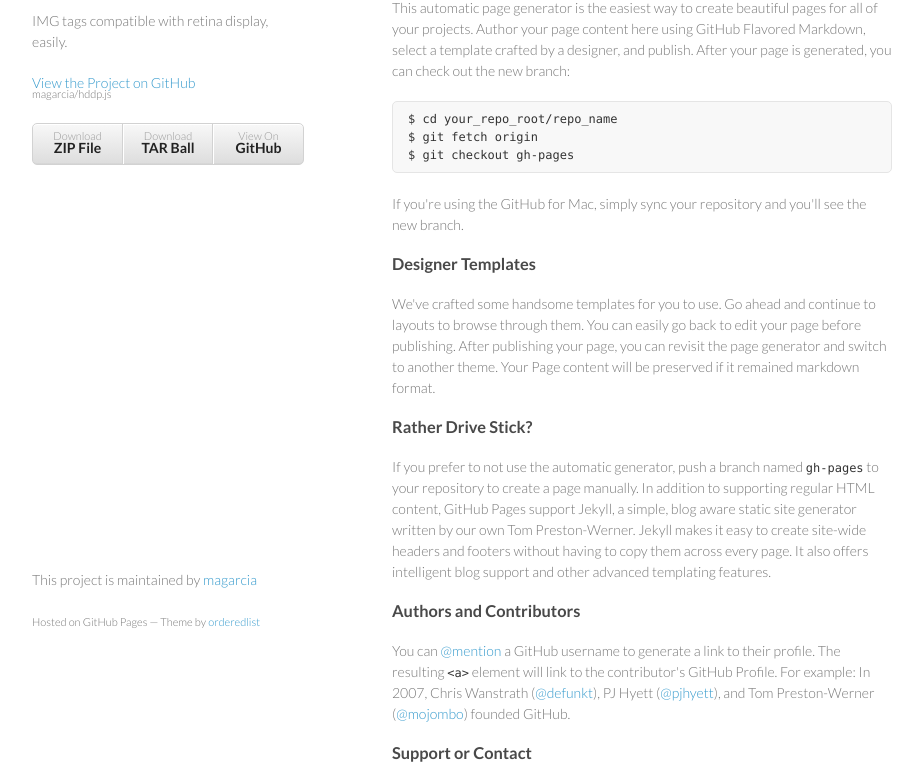
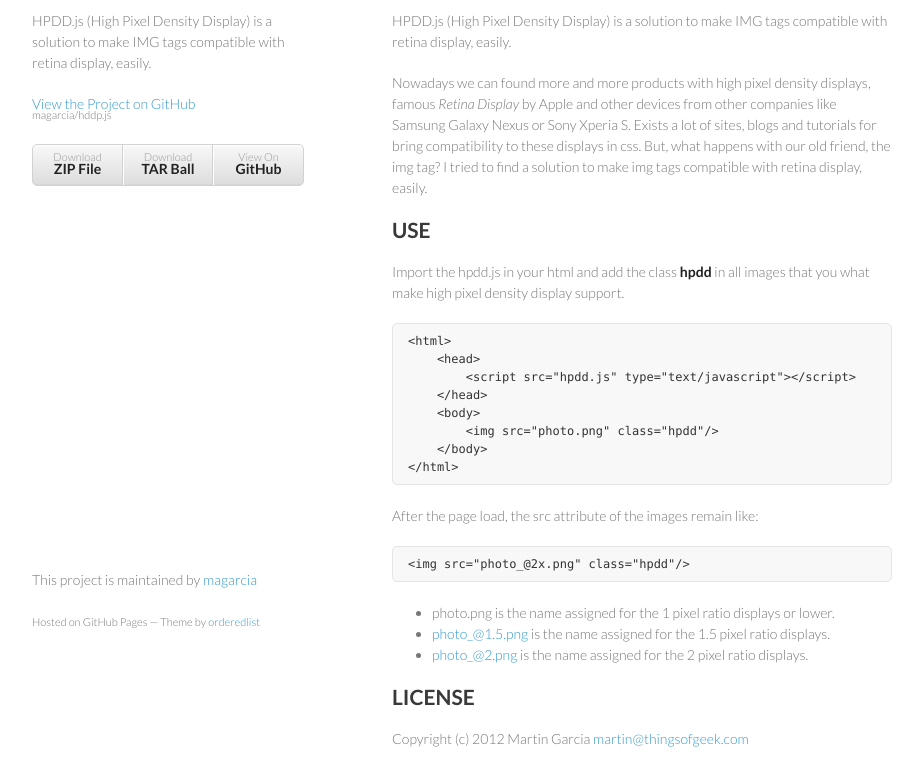
Before and after one commit to magarcia/hpdd.js, a plain HTML site: page index.html in a window 1280 px wide. Shown: the part 99-865 px from the top of the page, without its empty margins (178-1101 px from the left). Drawn offline with Linux system fonts and the light colour scheme.

```diff
--- a/index.html
+++ b/index.html
@@ -16,7 +16,7 @@
     <div class="wrapper">
       <header>
         <h1>Hddp.js</h1>
-        <p>IMG tags compatible with retina display, easily.</p>
+        <p>HPDD.js (High Pixel Density Display) is a solution to make IMG tags compatible with retina display, easily.</p>
 
         <p class="view"><a href="https://github.com/magarcia/hddp.js">View the Project on GitHub <small>magarcia/hddp.js</small></a></p>
 
@@ -28,32 +28,64 @@
         </ul>
       </header>
       <section>
-        <h3>Welcome to GitHub Pages.</h3>
+        <h1>HPDD.js</h1>
 
-<p>This automatic page generator is the easiest way to create beautiful pages for all of your projects. Author your page content here using GitHub Flavored Markdown, select a template crafted by a designer, and publish. After your page is generated, you can check out the new branch:</p>
+<p>HPDD.js (High Pixel Density Display) is a solution to make IMG tags compatible
+with retina display, easily.</p>
 
-<pre><code>$ cd your_repo_root/repo_name
-$ git fetch origin
-$ git checkout gh-pages
+<p>Nowadays we can found more and more products with high pixel density displays,
+famous <em>Retina Display</em> by Apple and other devices from other companies
+like Samsung Galaxy Nexus or Sony Xperia S. Exists a lot of sites, blogs and
+tutorials for bring compatibility to these displays in css. But, what happens
+with our old friend, the img tag? I tried to find a solution to make img tags
+compatible with retina display, easily.</p>
+
+<h2>USE</h2>
+
+<p>Import the hpdd.js in your html and add the class <strong>hpdd</strong> in all
+images that you what make high pixel density display support.</p>
+
+<pre><code>&lt;html&gt;
+    &lt;head&gt;
+        &lt;script src="hpdd.js" type="text/javascript"&gt;&lt;/script&gt;
+    &lt;/head&gt;
+    &lt;body&gt;
+        &lt;img src="photo.png" class="hpdd"/&gt;
+    &lt;/body&gt;
+&lt;/html&gt;
 </code></pre>
 
-<p>If you're using the GitHub for Mac, simply sync your repository and you'll see the new branch.</p>
+<p>After the page load, the src attribute of the images remain like: </p>
 
-<h3>Designer Templates</h3>
+<pre><code>&lt;img src="photo_@2x.png" class="hpdd"/&gt;
+</code></pre>
 
-<p>We've crafted some handsome templates for you to use. Go ahead and continue to layouts to browse through them. You can easily go back to edit your page before publishing. After publishing your page, you can revisit the page generator and switch to another theme. Your Page content will be preserved if it remained markdown format.</p>
+<ul>
+<li>photo.png is the name assigned for the 1 pixel ratio displays or lower.</li>
+<li>
+<a href="mailto:photo_@1.5.png">photo_@1.5.png</a> is the name assigned for the 1.5 pixel ratio displays.</li>
+<li>
+<a href="mailto:photo_@2.png">photo_@2.png</a> is the name assigned for the 2 pixel ratio displays.</li>
+</ul><h2>LICENSE</h2>
 
-<h3>Rather Drive Stick?</h3>
+<p>Copyright (c) 2012 Martin Garcia <a href="mailto:martin@thingsofgeek.com">martin@thingsofgeek.com</a></p>
 
-<p>If you prefer to not use the automatic generator, push a branch named <code>gh-pages</code> to your repository to create a page manually. In addition to supporting regular HTML content, GitHub Pages support Jekyll, a simple, blog aware static site generator written by our own Tom Preston-Werner. Jekyll makes it easy to create site-wide headers and footers without having to copy them across every page. It also offers intelligent blog support and other advanced templating features.</p>
+<p>Permission is hereby granted, free of charge, to any person obtaining a copy of
+this software and associated documentation files (the "Software"), to deal in
+the Software without restriction, including without limitation the rights to
+use, copy, modify, merge, publish, distribute, sublicense, and/or sell copies of
+the Software, and to permit persons to whom the Software is furnished to do so,
+subject to the following conditions:</p>
 
-<h3>Authors and Contributors</h3>
+<p>The above copyright notice and this permission notice shall be included in all
+copies or substantial portions of the Software.</p>
 
-<p>You can <a href="https://github.com/blog/821" class="user-mention">@mention</a> a GitHub username to generate a link to their profile. The resulting <code>&lt;a&gt;</code> element will link to the contributor's GitHub Profile. For example: In 2007, Chris Wanstrath (<a href="https://github.com/defunkt" class="user-mention">@defunkt</a>), PJ Hyett (<a href="https://github.com/pjhyett" class="user-mention">@pjhyett</a>), and Tom Preston-Werner (<a href="https://github.com/mojombo" class="user-mention">@mojombo</a>) founded GitHub.</p>
-
-<h3>Support or Contact</h3>
-
-<p>Having trouble with Pages? Check out the documentation at <a href="http://help.github.com/pages">http://help.github.com/pages</a> or contact <a href="mailto:support@github.com">support@github.com</a> and we’ll help you sort it out.</p>
+<p>THE SOFTWARE IS PROVIDED "AS IS", WITHOUT WARRANTY OF ANY KIND, EXPRESS OR
+IMPLIED, INCLUDING BUT NOT LIMITED TO THE WARRANTIES OF MERCHANTABILITY, FITNESS
+FOR A PARTICULAR PURPOSE AND NONINFRINGEMENT. IN NO EVENT SHALL THE AUTHORS OR
+COPYRIGHT HOLDERS BE LIABLE FOR ANY CLAIM, DAMAGES OR OTHER LIABILITY, WHETHER
+IN AN ACTION OF CONTRACT, TORT OR OTHERWISE, ARISING FROM, OUT OF OR IN
+CONNECTION WITH THE SOFTWARE OR THE USE OR OTHER DEALINGS IN THE SOFTWARE.</p>
       </section>
       <footer>
         <p>This project is maintained by <a href="https://github.com/magarcia">magarcia</a></p>
```
Also changed, not shown: params.json (+1 -1 lines).
